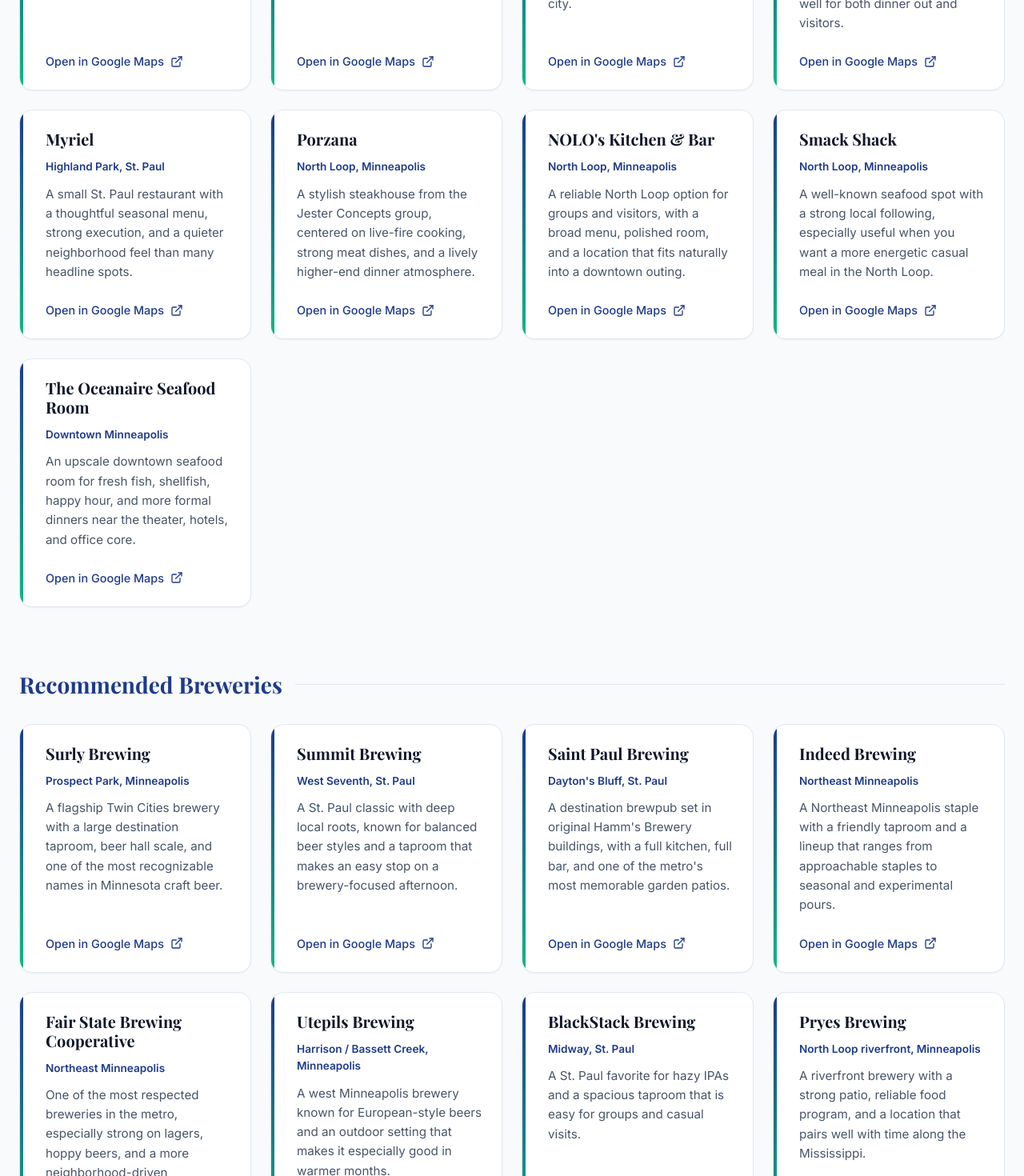
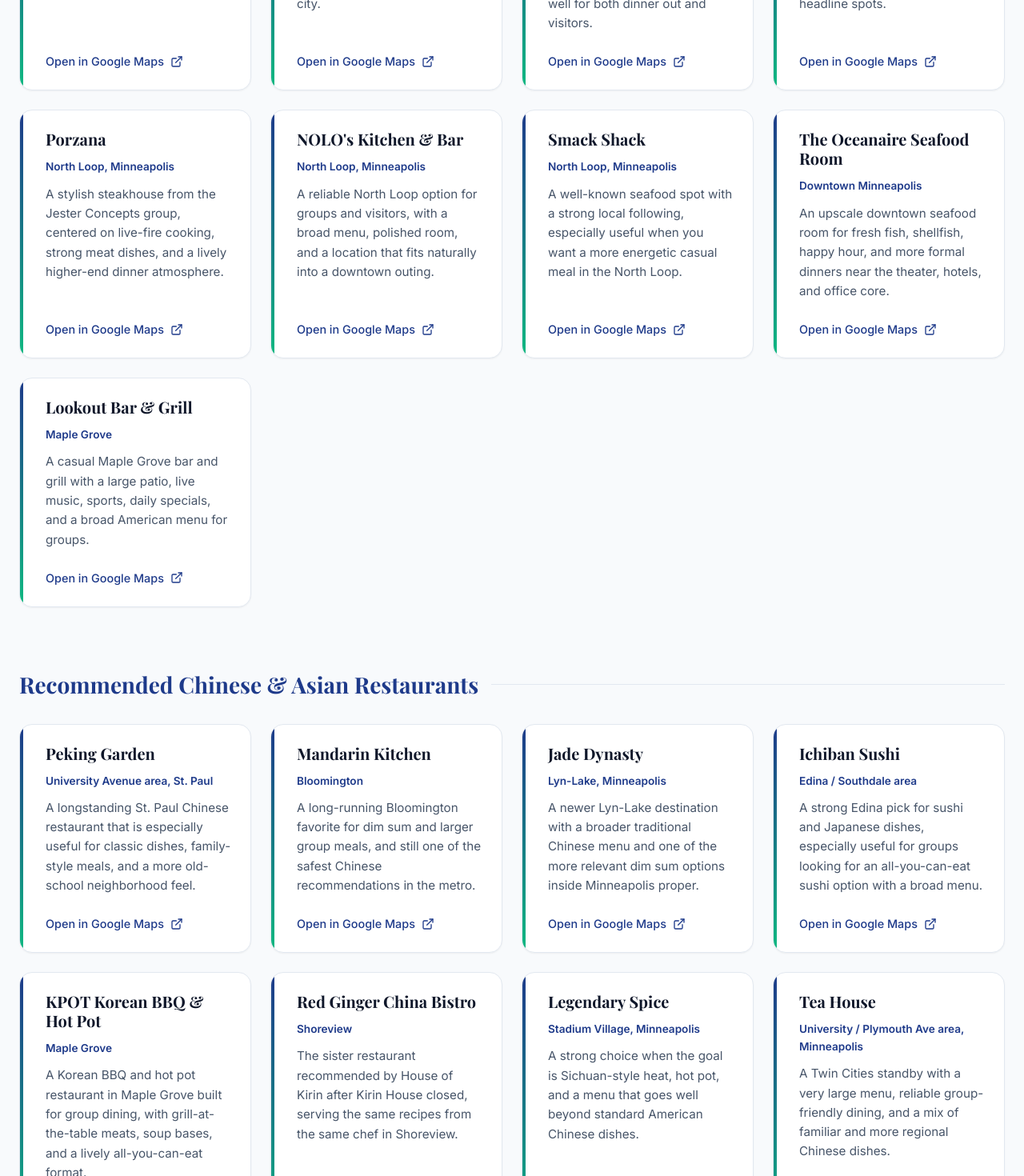
Before and after one commit to edenprairie/TourMN, a React (Vite) app: page /food-drink in a window 1280 px wide. Shown: the part 2200-3670 px from the top of the page at 80% size. Built offline with nearby package versions, Linux system fonts and the light colour scheme; a web font is replaced by a local one.

Commit message:
data: update asian restaurant section

```diff
--- a/src/locales/en/translation.json
+++ b/src/locales/en/translation.json
@@ -258,7 +258,7 @@
       "restaurants": "Recommended Restaurants",
       "breweries": "Recommended Breweries",
       "vineyards": "Recommended Vineyards & Wineries",
-      "chinese_restaurants": "Recommended Chinese Restaurants",
+      "chinese_restaurants": "Recommended Chinese & Asian Restaurants",
       "cafes_bakeries": "Recommended Cafes & Bakeries"
     },
     "places": {
@@ -387,6 +387,11 @@
         "location": "Downtown Minneapolis",
         "description": "An upscale downtown seafood room for fresh fish, shellfish, happy hour, and more formal dinners near the theater, hotels, and office core."
       },
+      "lookout_bar_grill": {
+        "name": "Lookout Bar & Grill",
+        "location": "Maple Grove",
+        "description": "A casual Maple Grove bar and grill with a large patio, live music, sports, daily specials, and a broad American menu for groups."
+      },
       "surly": {
         "name": "Surly Brewing",
         "location": "Prospect Park, Minneapolis",
@@ -506,6 +511,16 @@
         "name": "Jade Dynasty",
         "location": "Lyn-Lake, Minneapolis",
         "description": "A newer Lyn-Lake destination with a broader traditional Chinese menu and one of the more relevant dim sum options inside Minneapolis proper."
+      },
+      "kpot_maple_grove": {
+        "name": "KPOT Korean BBQ & Hot Pot",
+        "location": "Maple Grove",
+        "description": "A Korean BBQ and hot pot restaurant in Maple Grove built for group dining, with grill-at-the-table meats, soup bases, and a lively all-you-can-eat format."
+      },
+      "red_ginger_china_bistro": {
+        "name": "Red Ginger China Bistro",
+        "location": "Shoreview",
+        "description": "The sister restaurant recommended by House of Kirin after Kirin House closed, serving the same recipes from the same chef in Shoreview."
       },
       "legendary_spice": {
         "name": "Legendary Spice",
--- a/src/locales/zh/translation.json
+++ b/src/locales/zh/translation.json
@@ -258,7 +258,7 @@
       "restaurants": "推荐餐厅",
       "breweries": "推荐精酿啤酒厂",
       "vineyards": "推荐葡萄园与酒庄",
-      "chinese_restaurants": "推荐中餐馆",
+      "chinese_restaurants": "推荐中餐与亚洲餐厅",
       "cafes_bakeries": "推荐咖啡馆与面包甜点店"
     },
     "places": {
@@ -387,6 +387,11 @@
         "location": "Downtown Minneapolis",
         "description": "位于 downtown Minneapolis 的高端海鲜餐厅，适合新鲜鱼类、贝类、happy hour，或剧院、酒店、商务区附近更正式的晚餐。"
       },
+      "lookout_bar_grill": {
+        "name": "Lookout Bar & Grill",
+        "location": "Maple Grove",
+        "description": "Maple Grove 的休闲 bar & grill，有大露台、现场音乐、体育转播、每日特价和适合多人聚餐的美式菜单。"
+      },
       "surly": {
         "name": "Surly Brewing",
         "location": "Prospect Park, Minneapolis",
@@ -506,6 +511,16 @@
         "name": "Jade Dynasty",
         "location": "Lyn-Lake, Minneapolis",
         "description": "Lyn-Lake 一带较新的中餐目的地，传统中餐菜单更完整，在明尼阿波利斯市区内也算较值得专门去的一家。"
+      },
+      "kpot_maple_grove": {
+        "name": "KPOT Korean BBQ & Hot Pot",
+        "location": "Maple Grove",
+        "description": "Maple Grove 的韩式烤肉与火锅餐厅，适合多人聚餐，桌边烤肉、汤底选择和 all-you-can-eat 形式都比较热闹。"
+      },
+      "red_ginger_china_bistro": {
+        "name": "Red Ginger China Bistro",
+        "location": "Shoreview",
+        "description": "Kirin House 关闭后其官网推荐的姊妹餐厅，位于 Shoreview，由同一位厨师延续原有菜谱。"
       },
       "legendary_spice": {
         "name": "Legendary Spice",
--- a/src/pages/FoodDrink.tsx
+++ b/src/pages/FoodDrink.tsx
@@ -43,7 +43,6 @@
       { id: 'sixsmith', lat: 44.9696, lng: -93.5175, mapQuery: '6Smith 294 Grove Lane East Wayzata MN' },
       { id: 'cov', lat: 44.9693, lng: -93.5147, mapQuery: 'COV 700 East Lake Street Wayzata MN' },
       { id: 'ie_italian_eatery', lat: 44.9164, lng: -93.2474, mapQuery: 'Italian Eatery 4724 Cedar Avenue Minneapolis MN' },
-      { id: 'ichiban_sushi_edina', lat: 44.8764, lng: -93.3393, mapQuery: 'Ichiban Sushi 3529 W 70th St Edina MN' },
       { id: 'matts_bar', lat: 44.9398, lng: -93.2548, mapQuery: "Matt's Bar Minneapolis MN" },
       { id: 'colita', lat: 44.9303, lng: -93.298, mapQuery: 'Colita Minneapolis MN' },
       { id: 'aster_cafe', lat: 44.9832, lng: -93.2586, mapQuery: 'Aster Cafe Minneapolis MN' },
@@ -52,7 +51,27 @@
       { id: 'porzana', lat: 44.9825, lng: -93.278, mapQuery: 'Porzana Minneapolis MN' },
       { id: 'nolos', lat: 44.9841, lng: -93.277, mapQuery: "NOLO's Kitchen and Bar Minneapolis MN" },
       { id: 'smack_shack', lat: 44.9863, lng: -93.2785, mapQuery: 'Smack Shack Minneapolis MN' },
-      { id: 'oceanaire', lat: 44.9774, lng: -93.2708, mapQuery: 'The Oceanaire Seafood Room 50 S 6th St Minneapolis MN' }
+      { id: 'oceanaire', lat: 44.9774, lng: -93.2708, mapQuery: 'The Oceanaire Seafood Room 50 S 6th St Minneapolis MN' },
+      { id: 'lookout_bar_grill', lat: 45.1135, lng: -93.4476, mapQuery: 'Lookout Bar and Grill 8672 Pineview Ln N Maple Grove MN' }
+    ]
+  },
+  {
+    id: 'chinese_restaurants',
+    places: [
+      { id: 'peking_garden', lat: 44.9555, lng: -93.1166, mapUrl: 'https://maps.app.goo.gl/XQd2dodx5EegHL2Q8' },
+      { id: 'mandarin_kitchen', lat: 44.8611, lng: -93.2622, mapQuery: 'Mandarin Kitchen Bloomington MN' },
+      { id: 'jade_dynasty', lat: 44.9484, lng: -93.2888, mapQuery: 'Jade Dynasty Minneapolis MN' },
+      { id: 'ichiban_sushi_edina', lat: 44.8764, lng: -93.3393, mapQuery: 'Ichiban Sushi 3529 W 70th St Edina MN' },
+      { id: 'kpot_maple_grove', lat: 45.1189, lng: -93.4566, mapQuery: 'KPOT Korean BBQ and Hot Pot 13601 Grove Dr Maple Grove MN' },
+      { id: 'red_ginger_china_bistro', lat: 45.1203, lng: -93.1867, mapQuery: 'Red Ginger China Bistro 5999 Rice Creek Pkwy Shoreview MN' },
+      { id: 'legendary_spice', lat: 44.9729, lng: -93.227, mapQuery: 'Legendary Spice Minneapolis MN' },
+      { id: 'tea_house', lat: 44.9707, lng: -93.2818, mapQuery: 'Tea House Minneapolis MN' },
+      { id: 'master_noodle', lat: 44.9792, lng: -93.235, mapQuery: 'Master Noodle Minneapolis MN' },
+      { id: 'grand_szechuan', lat: 44.8603, lng: -93.325, mapQuery: 'Grand Szechuan Bloomington MN' },
+      { id: 'ju_yuan', lat: 44.9777, lng: -93.358, mapQuery: 'Ju Yuan Golden Valley MN' },
+      { id: 'home_taste', lat: 44.9478, lng: -93.3465, mapQuery: 'Home Taste Saint Louis Park MN' },
+      { id: 'hong_kong_noodle', lat: 44.8611, lng: -93.2622, mapUrl: 'https://maps.app.goo.gl/8GJTcyihMtEHm6ho7' },
+      { id: 'northern_kitchen', lat: 44.8614, lng: -93.2672, mapUrl: 'https://maps.app.goo.gl/cH4PH7SkwgEyWjU3A' }
     ]
   },
   {
@@ -84,22 +103,6 @@
       { id: 'cannon_river', lat: 44.5074, lng: -92.905, mapQuery: 'Cannon River Winery Cannon Falls MN' },
       { id: 'two_silo', lat: 45.0742, lng: -92.997, mapQuery: 'Two Silo Winery White Bear Lake MN' },
       { id: 'wild_mountain', lat: 45.1992, lng: -92.816, mapQuery: 'Wild Mountain Winery Marine on Saint Croix MN' }
-    ]
-  },
-  {
-    id: 'chinese_restaurants',
-    places: [
-      { id: 'peking_garden', lat: 44.9555, lng: -93.1166, mapUrl: 'https://maps.app.goo.gl/XQd2dodx5EegHL2Q8' },
-      { id: 'mandarin_kitchen', lat: 44.8611, lng: -93.2622, mapQuery: 'Mandarin Kitchen Bloomington MN' },
-      { id: 'jade_dynasty', lat: 44.9484, lng: -93.2888, mapQuery: 'Jade Dynasty Minneapolis MN' },
-      { id: 'legendary_spice', lat: 44.9729, lng: -93.227, mapQuery: 'Legendary Spice Minneapolis MN' },
-      { id: 'tea_house', lat: 44.9707, lng: -93.2818, mapQuery: 'Tea House Minneapolis MN' },
-      { id: 'master_noodle', lat: 44.9792, lng: -93.235, mapQuery: 'Master Noodle Minneapolis MN' },
-      { id: 'grand_szechuan', lat: 44.8603, lng: -93.325, mapQuery: 'Grand Szechuan Bloomington MN' },
-      { id: 'ju_yuan', lat: 44.9777, lng: -93.358, mapQuery: 'Ju Yuan Golden Valley MN' },
-      { id: 'home_taste', lat: 44.9478, lng: -93.3465, mapQuery: 'Home Taste Saint Louis Park MN' },
-      { id: 'hong_kong_noodle', lat: 44.8611, lng: -93.2622, mapUrl: 'https://maps.app.goo.gl/8GJTcyihMtEHm6ho7' },
-      { id: 'northern_kitchen', lat: 44.8614, lng: -93.2672, mapUrl: 'https://maps.app.goo.gl/cH4PH7SkwgEyWjU3A' }
     ]
   },
   {
```
